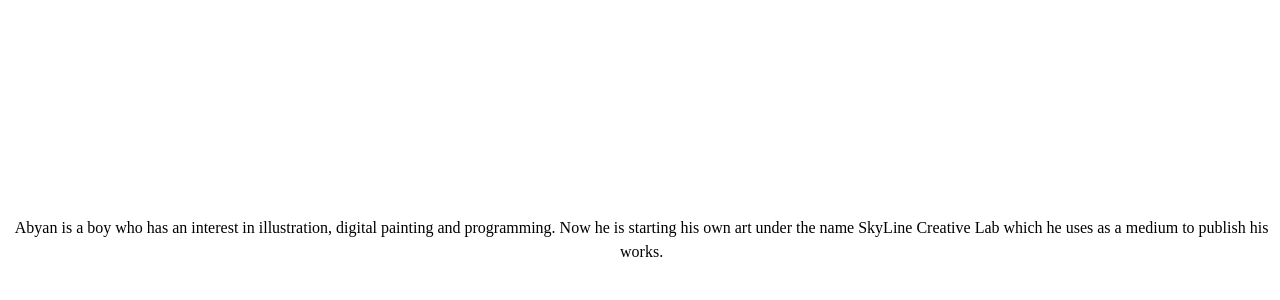
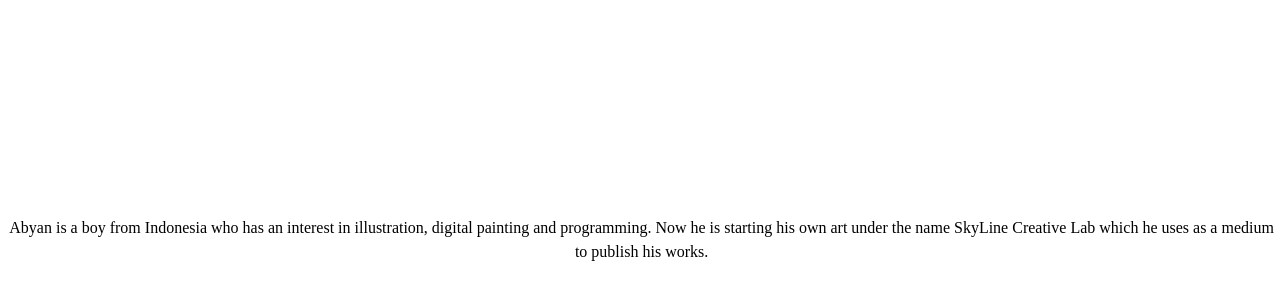
Before and after one commit to AbyanMcAndrew/descript, a plain HTML site: page index.html in a window 1280 px wide. Shown: the part 156-456 px from the top of the page. Drawn offline with Linux system fonts and the light colour scheme.

Commit message:
Update index.html

```diff
--- a/index.html
+++ b/index.html
@@ -10,7 +10,7 @@ body {top: 0; left: 0; width: 99%; height: 97%;
 
 </style>
 <br>
-<p>Abyan is a boy who has an interest in illustration, digital painting and programming. Now he is starting his own art under the name SkyLine Creative Lab which he uses as a medium to publish his works.</p>
+<p>Abyan is a boy from Indonesia who has an interest in illustration, digital painting and programming. Now he is starting his own art under the name SkyLine Creative Lab which he uses as a medium to publish his works.</p>
 <br>
 <br>
 <br>
```
